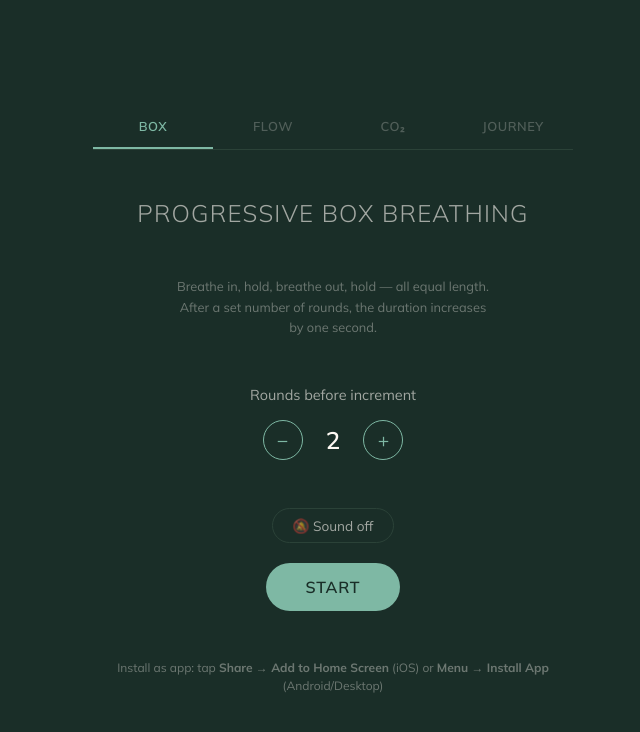
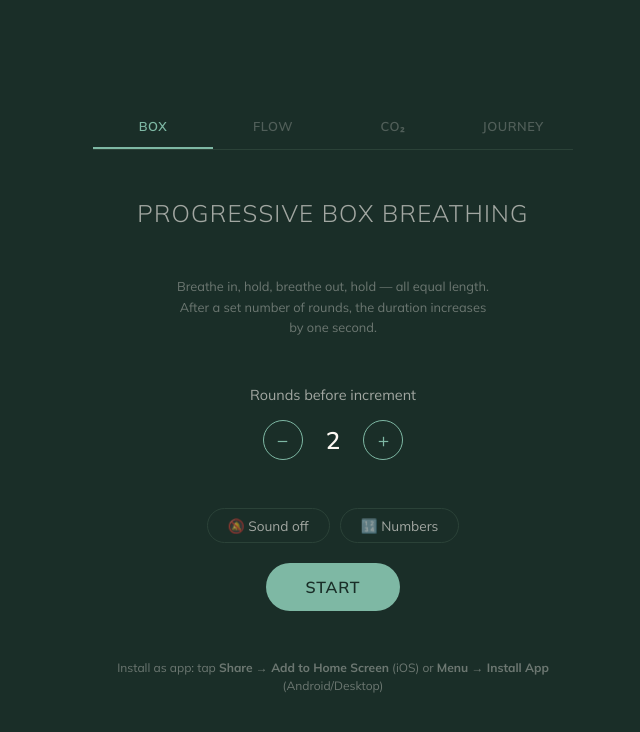
Before and after one commit to nickvunen/lekker-progressief-box-ademen, a React (Vite) app: page / in a window 1280 px wide. Shown: the top 732 px of the page, without its empty margins (307-947 px from the left). Built offline with nearby package versions, Linux system fonts and the light colour scheme; no server answers.

Commit message:
Add breathing bubble display option for Box and Flow modes

```diff
--- a/src/App.css
+++ b/src/App.css
@@ -203,6 +203,40 @@
 .sound-toggle.sound-on {
   border-color: var(--accent);
   color: var(--accent);
+}
+
+/* Toggle row (sound + display mode pills) */
+.toggle-row {
+  display: flex;
+  flex-wrap: wrap;
+  gap: 10px;
+  justify-content: center;
+}
+
+/* Breathing bubble */
+.bubble-outer {
+  width: 260px;
+  height: 260px;
+  display: flex;
+  align-items: center;
+  justify-content: center;
+}
+
+.bubble {
+  width: 100%;
+  height: 100%;
+  border-radius: 50%;
+  background: radial-gradient(
+    circle at 50% 50%,
+    var(--accent-glow) 0%,
+    var(--accent-glow) 45%,
+    transparent 75%
+  );
+  border: 2px solid var(--accent);
+  box-shadow: 0 0 40px var(--accent-glow);
+  transition-property: transform;
+  transform-origin: center;
+  will-change: transform;
 }
 
 /* Timer display */
@@ -442,6 +476,11 @@
     font-size: 3rem;
   }
 
+  .bubble-outer {
+    width: 200px;
+    height: 200px;
+  }
+
   .btn {
     padding: 12px 36px;
   }
--- a/src/App.tsx
+++ b/src/App.tsx
@@ -16,6 +16,8 @@ type Tab =
   | 'flow-breathing'
   | 'co2-table'
   | 'breath-journey';
+
+type DisplayMode = 'numbers' | 'bubble';
 
 const isInstalled = window.matchMedia('(display-mode: standalone)').matches;
 
@@ -55,6 +57,10 @@ function App() {
   const [soundEnabled, setSoundEnabled] = usePersistedState(
     'soundEnabled',
     false,
+  );
+  const [displayMode, setDisplayMode] = usePersistedState<DisplayMode>(
+    'displayMode',
+    'numbers',
   );
 
   // Flow settings
@@ -144,6 +150,10 @@ function App() {
     const next = !soundEnabled;
     setSoundEnabled(next);
     gong.setEnabled(next);
+  };
+
+  const toggleDisplayMode = () => {
+    setDisplayMode((m) => (m === 'numbers' ? 'bubble' : 'numbers'));
   };
 
   // Sync gong enabled state on mount
@@ -407,6 +417,7 @@ function App() {
           )}
 
           <div className="actions">
+            <div className="toggle-row">
               <button
                 className={`sound-toggle ${soundEnabled ? 'sound-on' : ''}`}
                 onClick={toggleSound}
@@ -414,6 +425,22 @@ function App() {
               >
                 {soundEnabled ? '🔔 Sound on' : '🔕 Sound off'}
               </button>
+
+              {(activeTab === 'progressive-box' ||
+                activeTab === 'flow-breathing') && (
+                <button
+                  className={`sound-toggle ${displayMode === 'bubble' ? 'sound-on' : ''}`}
+                  onClick={toggleDisplayMode}
+                  aria-label={
+                    displayMode === 'bubble'
+                      ? 'Switch to numbers'
+                      : 'Switch to bubble'
+                  }
+                >
+                  {displayMode === 'bubble' ? '🫧 Bubble' : '🔢 Numbers'}
+                </button>
+              )}
+            </div>
 
             <div className="controls">
               <button
@@ -441,12 +468,19 @@ function App() {
               <div className="phase-label phase-enter" key={boxTimer.phase}>
                 {boxTimer.phaseLabel}
               </div>
+              {displayMode === 'bubble' ? (
+                <BreathingBubble
+                  phase={boxTimer.phase}
+                  duration={boxTimer.currentDuration}
+                />
+              ) : (
                 <div
                   className="countdown countdown-tick"
                   key={boxTimer.secondsLeft}
                 >
                   {boxTimer.secondsLeft}
                 </div>
+              )}
               <div className="info">
                 {boxTimer.currentDuration}s &middot; round {boxTimer.roundInSet}
                 /{roundsPerIncrement}
@@ -459,6 +493,12 @@ function App() {
               <div className="phase-label phase-enter" key={flowTimer.phase}>
                 {flowTimer.phaseLabel}
               </div>
+              {displayMode === 'bubble' ? (
+                <BreathingBubble
+                  phase={flowTimer.phase}
+                  duration={flowTimer.currentDuration}
+                />
+              ) : (
                 <div className="countdown-wrapper">
                   <div
                     className={`countdown countdown-tick ${flowTimer.displayTime.includes('.') ? 'countdown-half' : ''}`}
@@ -467,6 +507,7 @@ function App() {
                     {flowTimer.displayTime}
                   </div>
                 </div>
+              )}
               <div className="info">{flowTimer.remainingTime}</div>
             </div>
           )}
@@ -538,4 +579,29 @@ function FlowSetting({
   );
 }
 
+function BreathingBubble({
+  phase,
+  duration,
+}: {
+  phase: Phase;
+  duration: number;
+}) {
+  const isExpanded = phase === 'breathe-in' || phase === 'hold-in';
+  const isTransitioning = phase === 'breathe-in' || phase === 'breathe-out';
+  const transitionMs = isTransitioning ? Math.max(0, duration) * 1000 : 0;
+
+  return (
+    <div className="bubble-outer">
+      <div
+        className="bubble"
+        style={{
+          transform: `scale(${isExpanded ? 1 : 0.35})`,
+          transitionDuration: `${transitionMs}ms`,
+          transitionTimingFunction: isTransitioning ? 'ease-in-out' : 'linear',
+        }}
+      />
+    </div>
+  );
+}
+
 export default App;
--- a/src/useFlowBreathingTimer.ts
+++ b/src/useFlowBreathingTimer.ts
@@ -27,6 +27,7 @@ interface TimerState {
   phaseLabel: string;
   displayTime: string;
   remainingTime: string;
+  currentDuration: number; // seconds, duration of the current phase
 }
 
 const INITIAL_STATE: TimerState = {
@@ -35,6 +36,7 @@ const INITIAL_STATE: TimerState = {
   phaseLabel: 'Breathe In',
   displayTime: '',
   remainingTime: '',
+  currentDuration: 0,
 };
 
 // Show ".5" only during the initial half-second of a phase that starts with one;
@@ -155,6 +157,7 @@ export function useFlowBreathingTimer(
           phaseLabel: PHASE_LABELS[nextPhase.phase],
           displayTime: formatDisplay(nextPhase.duration, nextPhase.duration),
           remainingTime: formatRemaining(totalRemaining),
+          currentDuration: nextPhase.duration / 1000,
         });
       } else {
         // Mid-phase update
@@ -168,6 +171,7 @@ export function useFlowBreathingTimer(
           phaseLabel: PHASE_LABELS[currentPhase.phase],
           displayTime: formatDisplay(remainingInPhase, currentPhase.duration),
           remainingTime: formatRemaining(totalRemaining),
+          currentDuration: currentPhase.duration / 1000,
         });
       }
 
@@ -197,6 +201,7 @@ export function useFlowBreathingTimer(
       phaseLabel: PHASE_LABELS[firstPhase.phase],
       displayTime: formatDisplay(firstPhase.duration, firstPhase.duration),
       remainingTime: formatRemaining(s.totalMinutes * 60 * 1000),
+      currentDuration: firstPhase.duration / 1000,
     });
 
     cancelLoop();
```
Also changed, not shown: 1 other file (tests, documents, lock files or other folders). Lines whose indentation alone changed are shown as unchanged.
